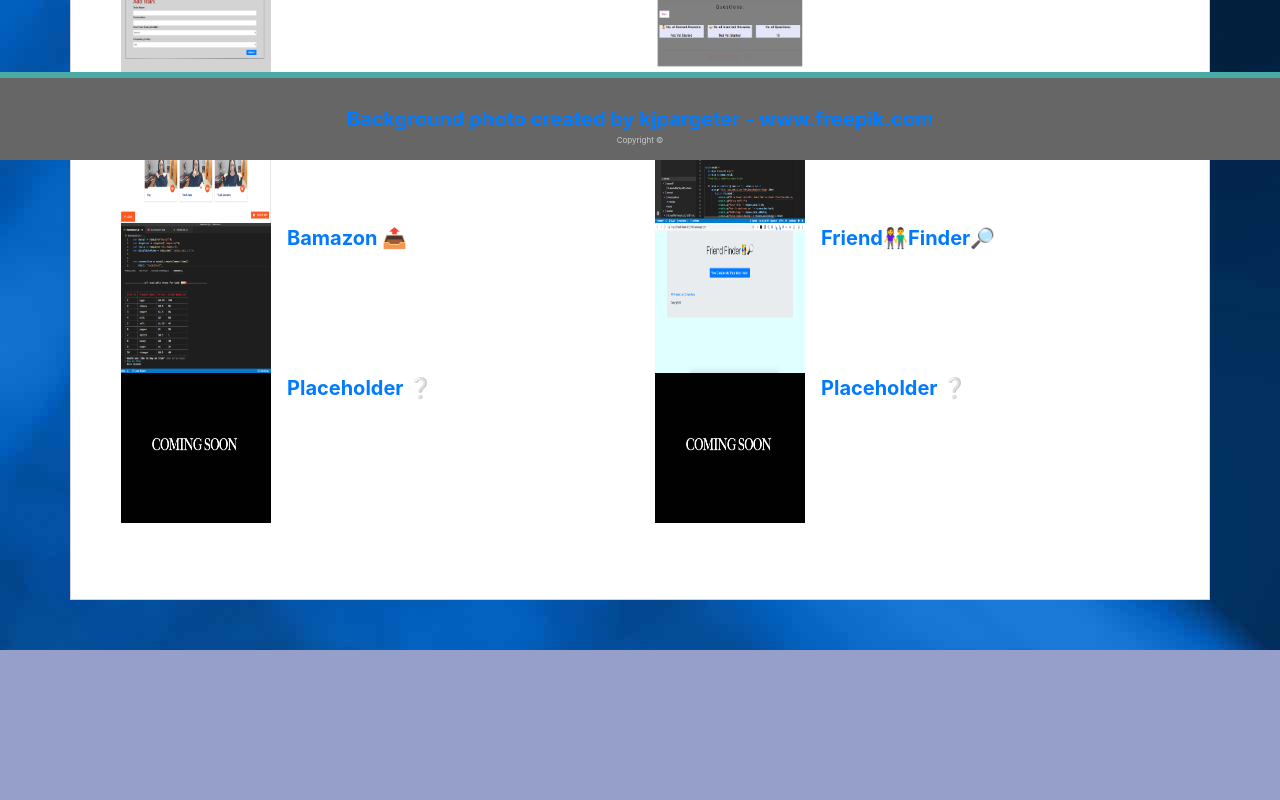
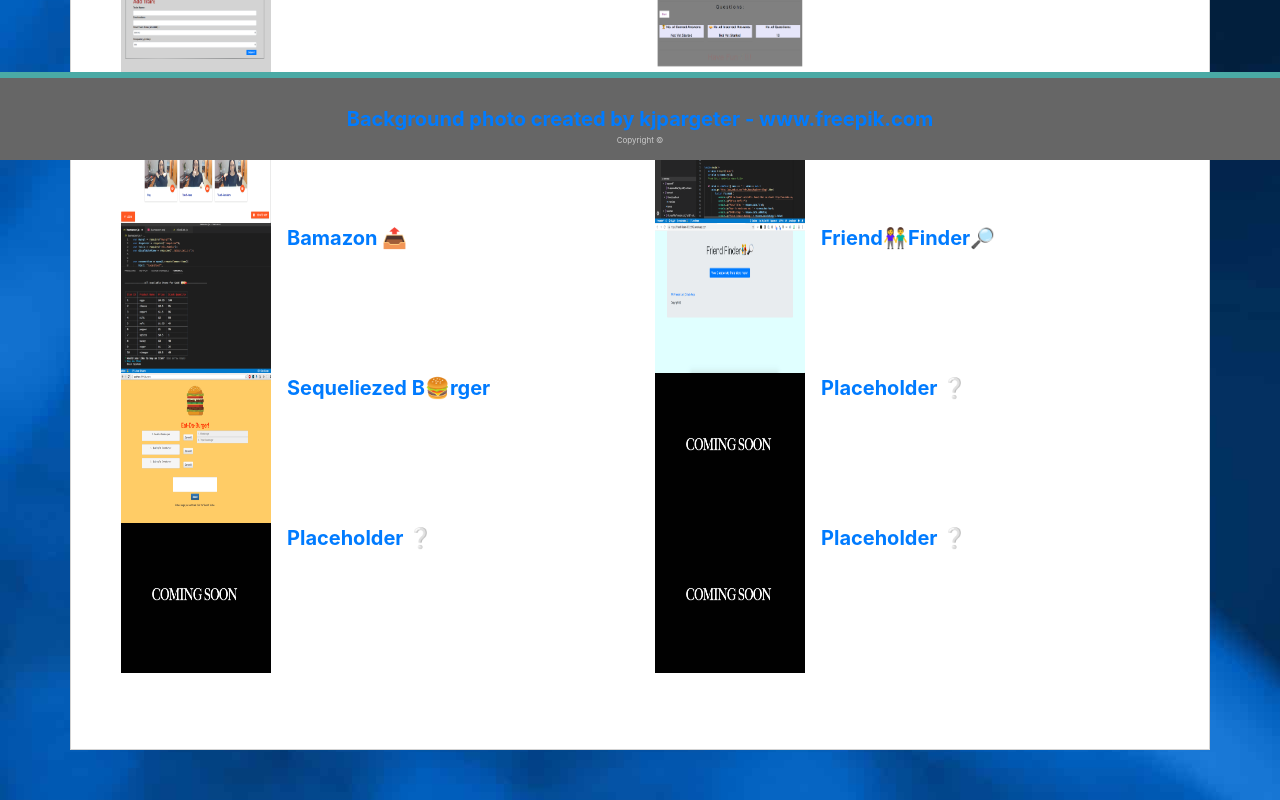
Before and after one commit to mariarabin/Bootstrap-Portfolio, a plain HTML site: page portfolio.html in a window 1280 px wide. Shown: the part 640-1440 px from the top of the page. Before the commit the page ends 1290 px from the top, so only its background shows below. Drawn offline with nearby package versions, Linux system fonts and the light colour scheme.

Commit message:
added the sequelized-burger app link

```diff
--- a/portfolio.html
+++ b/portfolio.html
@@ -90,6 +90,12 @@
                         </div>
                     </li>
                     <li class="media">
+                        <img src="./assets/images/Burger.png" height="150" width="150" class="mr-3" alt="...">
+                        <div class="media-body">
+                            <a href="https://sequelized-burger-07062019.herokuapp.com/">Sequeliezed B🍔rger</a>
+                        </div>
+                    </li>
+                    <li class="media">
                         <img src="./assets/images/ComingSoon.png" height="150" width="150" class="mr-3" alt="...">
                         <div class="media-body">
                             <a href="https://mariarabin.github.io/TriviaGame/">Placeholder ❔</a>
@@ -139,6 +145,12 @@
                             <a href="https://mariarabin.github.io/TriviaGame/">Placeholder ❔</a>
                         </div>
                     </li>
+                    <li class="media">
+                        <img src="./assets/images/ComingSoon.png" height="150" width="150" class="mr-3" alt="...">
+                        <div class="media-body">
+                            <a href="https://mariarabin.github.io/TriviaGame/">Placeholder ❔</a>
+                        </div>
+                    </li>
 
                 </ul>
             </div>
```
Also changed, not shown: assets/images/Burger.png (added).
